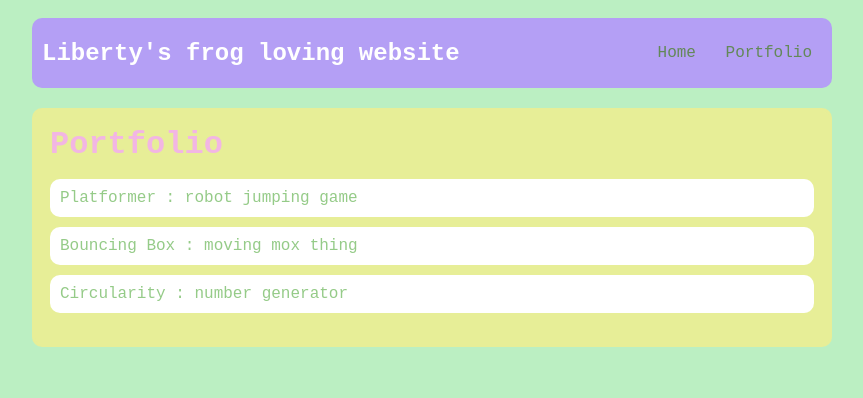
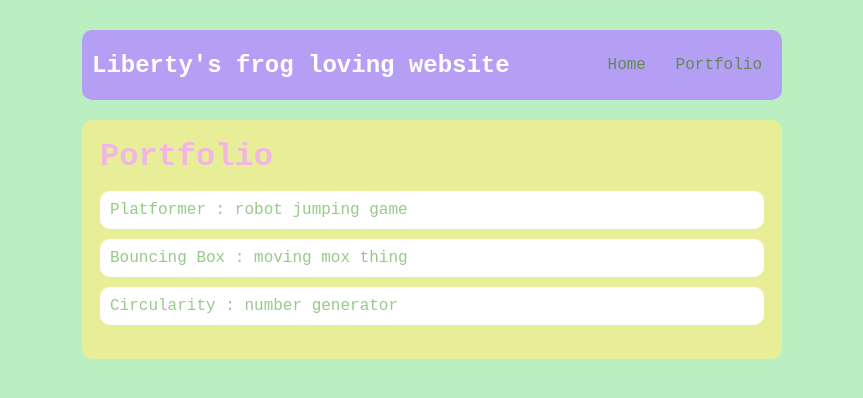
Before and after one commit to LibertyGall/LibertyGall.github.io, a plain HTML site: page portfolio.html in a window 1280 px wide. Shown: the whole page, without its empty margins (208-1071 px from the left). Drawn offline with Linux system fonts and the light colour scheme.

Commit message:
tinkering

```diff
--- a/style.css
+++ b/style.css
@@ -1,23 +1,27 @@
 body {
     background: rgb(187, 239, 194);
-    color: rgb(242, 182, 227);
+    color: rgb(245, 139, 219);
     padding: 10px;
     font-family: 'Courier New', Courier, monospace;
+    max-width: 700px;
+    margin: auto;
 }
 #all-contents {
-  max-width: 800px;
+    max-width: 700px;
     margin: auto;
 }
 
 /* navigation menu */
 nav {
     background: rgb(180, 159, 245);
-   margin: 0 auto;
-   margin-bottom: 20px;
+    margin: 0 auto;
+    margin-top: 20px;
+    margin-bottom: 20px;
     display: flex;
     padding: 10px;
     border-color: rgb(180, 159, 245);
     border-radius: 10px;
+    max-width: 700px;
 }
 h1 {
     display: flex;
@@ -45,6 +49,8 @@ main {
     border-style: solid;
     border-color: rgb(231, 238, 151);
     border-radius: 10px;
+    max-width: 700px;
+    margin: auto;
 }
 .sidebar {
     margin-right: 25px;
```
